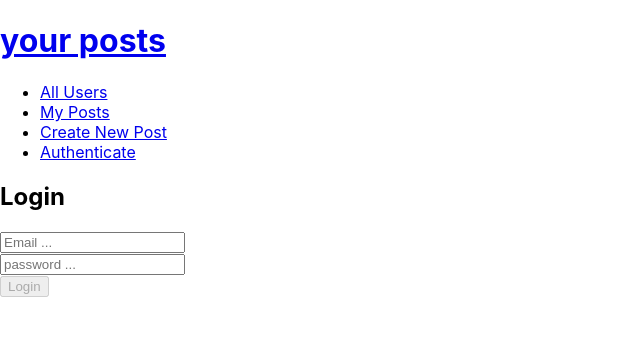
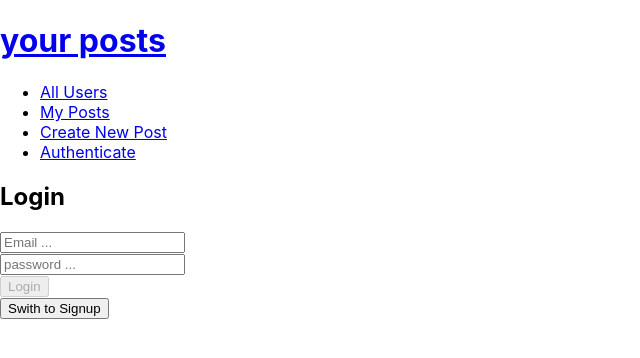
Before and after one commit to BroTherReZa/mern-stack, a React (Create React App) app in the folder frontend/: page /auth in a window 1280 px wide. Shown: the top 358 px of the page, without its empty margins (0-640 px from the left). Built offline with nearby package versions, Linux system fonts and the light colour scheme.

Commit message:
update Auth.js

```diff
--- a/frontend/src/user/pages/Auth.js
+++ b/frontend/src/user/pages/Auth.js
@@ -1,4 +1,4 @@
-import React from 'react'
+import React, { useState } from 'react'
 
 import './Auth.css'
 import Input from '../../shared/components/FormElements/Input'
@@ -7,6 +7,7 @@ import { useForm } from '../../shared/hooks/from-hook'
 import Button from '../../shared/components/FormElements/Button'
 
 const Auth = () => {
+    const [isLoginMode, setIsLoginMode] = useState(true)
     const [formState, inputHandler] = useForm({
         email:{
             value: '',
@@ -17,6 +18,9 @@ const Auth = () => {
             isValid: false
         }
     }, false)
+    const switchModeHandler = () => {
+        setIsLoginMode(prevMode => !prevMode)
+    }
     const autSubmitHandler = event => {
         event.preventDefault()
         console.log(formState.inputs)
@@ -25,6 +29,17 @@ const Auth = () => {
         <div>
             <h2>Login</h2>
             <form onSubmit={autSubmitHandler}>
+                {!isLoginMode &&
+                    <Input
+                        id="name"
+                        type="text"
+                        element="input"
+                        placeholder="name"
+                        validators={[validatorRequire()]}
+                        errorText="Enter a valid name"
+                        onInput={inputHandler}
+                    />
+                }
                 <Input
                 id="email"
                 type="email"
@@ -46,8 +61,15 @@ const Auth = () => {
                 <Button
                     type="submit"
                     disabled={!formState.isValid}
-                >Login</Button>
+                >
+                    {isLoginMode ? 'Login' : 'Signup'}
+                </Button>
             </form>
+            <Button
+            onClick={switchModeHandler}
+            >
+                Swith to {!isLoginMode ? 'Login' : 'Signup'}
+            </Button>
         </div>
     )
 }
```
